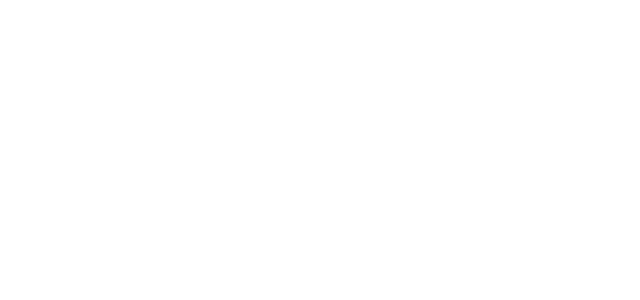
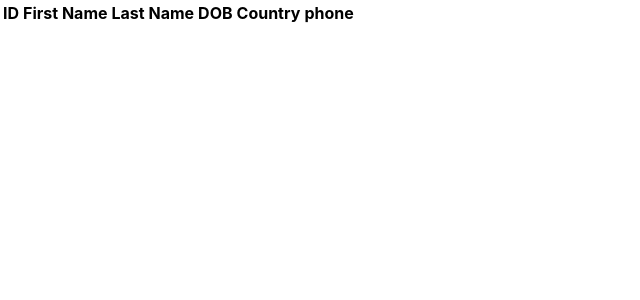
Before and after one commit to hafsahayath/react-table, a React (Create React App) app: page / in a window 1280 px wide. Shown: the top 300 px of the page, without its empty margins (0-640 px from the left). Built offline with nearby package versions, Linux system fonts and the light colour scheme.

Commit message:
refactor: destructure header group props

```diff
--- a/src/components/react-table/Table.tsx
+++ b/src/components/react-table/Table.tsx
@@ -17,9 +17,19 @@
   return (
     <table {...getTableProps()}>
       <thead>
-        <tr>
-          <th></th>
-        </tr>
+        {headerGroups.map((headerGroup) => {
+          return (
+            <tr {...headerGroup.getHeaderGroupProps()}>
+              {headerGroup.headers.map((column) => {
+                return (
+                  <th {...column.getHeaderProps()}>
+                    {column.render("Header")}
+                  </th>
+                );
+              })}
+            </tr>
+          );
+        })}
       </thead>
       <tbody {...getTableBodyProps()}>
         <tr>
```
